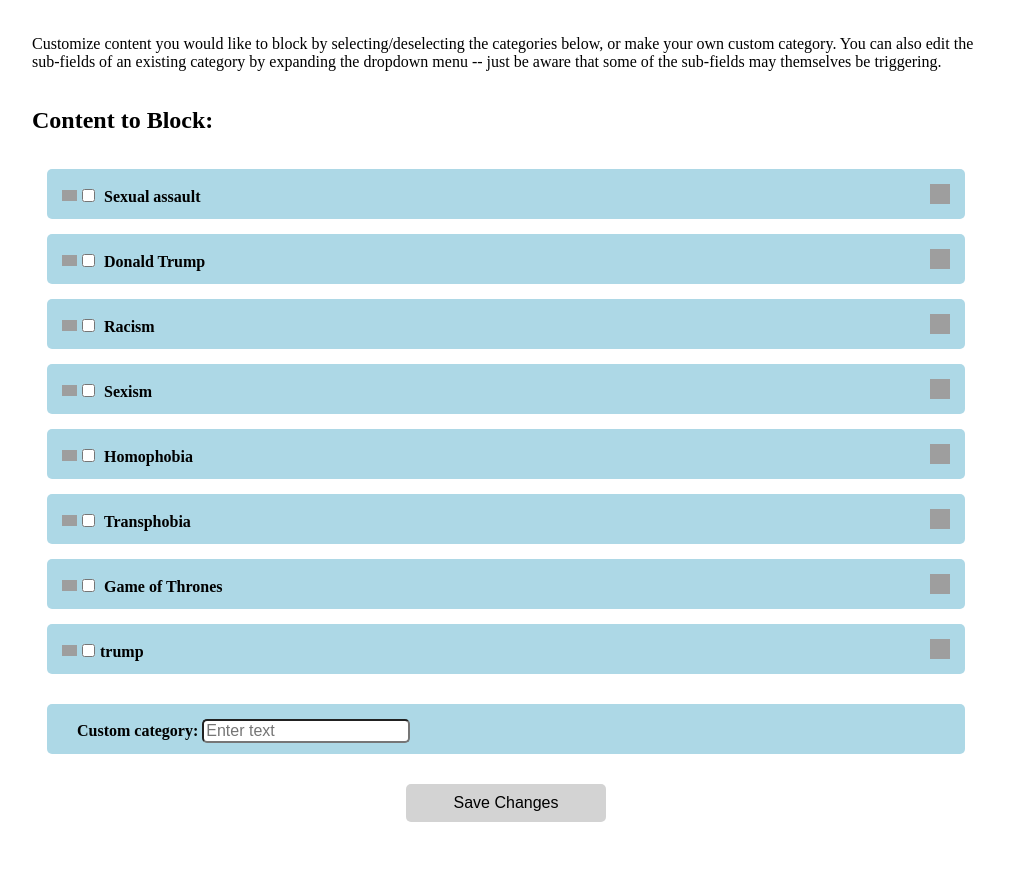
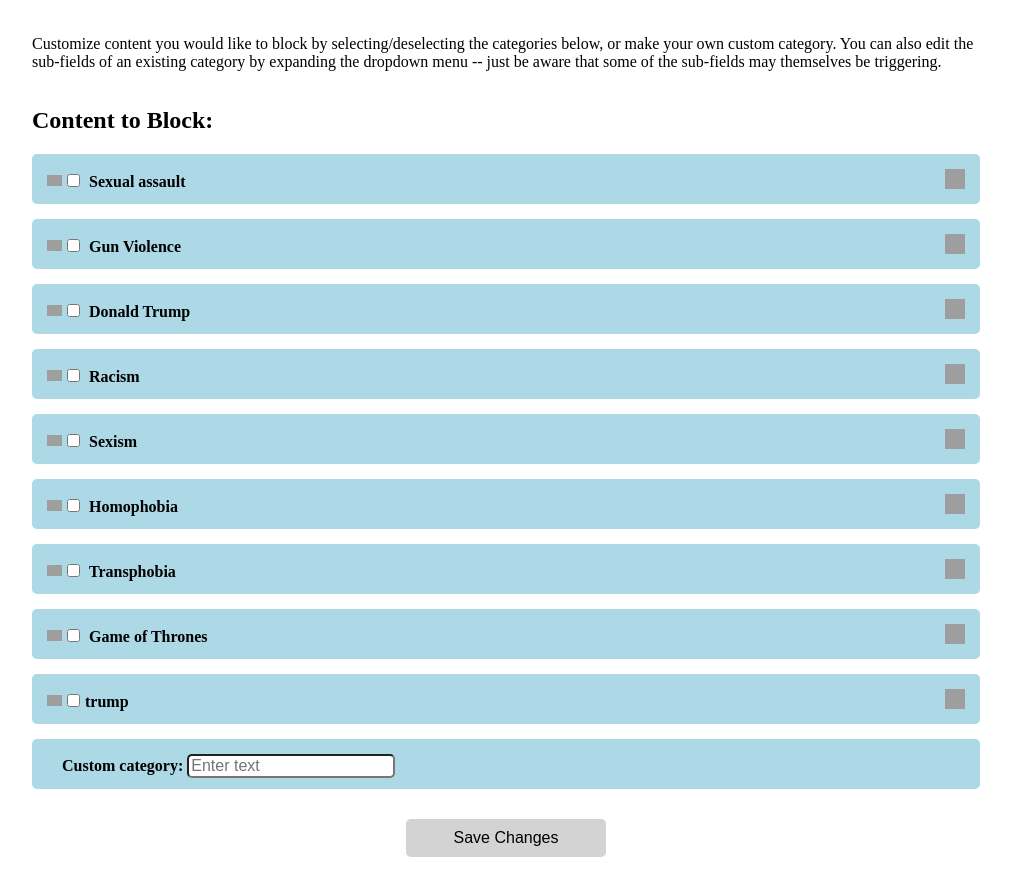
Before and after one commit to ksalehi/SafeScroll, a browser extension: page options.html in a window 1280 px wide. Shown: the part 69-949 px from the top of the page, without its empty margins (134-1145 px from the left). Before the commit the page ends 914 px from the top, so only its background shows below. Drawn offline with Linux system fonts and the light colour scheme; grey boxes are pictures that could not be loaded.

Commit message:
added gun violence category

```diff
--- a/css/style.css
+++ b/css/style.css
@@ -117,7 +117,7 @@ button {
 }
 
  .content-category {
-  margin: 15px;
+  margin: 0 0 15px 0;
   padding: 15px;
   font-size: 16px;
   display: block;
--- a/options.html
+++ b/options.html
@@ -41,6 +41,38 @@
               <input type="text" id='sexual-assault-input'
               placeholder="Enter text"
               class="custom-content sexual-assault"
+              value=""></label>
+            <input type="submit" class="hidden-submit"/>
+          </form>
+        </div>
+
+        <div class="content-category collapsed">
+          <label class="outer-label" id='gun-violence'><input class="category" type="checkbox" value="Gun Violence">
+            <div class="delete-category"></div>
+            <div class="label-text">Gun Violence</div>
+            <div class="dropdown-icon down"></div>
+            <label class="content-item-label">
+              <input class="content-item" type="checkbox" value="shooting">Shooting
+              <div class="delete-content-item"></div>
+            </label>
+            <label class="content-item-label">
+              <input class="content-item" type="checkbox" value="shooter">Shooter
+              <div class="delete-content-item"></div>
+            </label>
+            <label class="content-item-label">
+              <input class="content-item" type="checkbox" value="NRA">NRA
+              <div class="delete-content-item"></div>
+            </label>
+            <label class="content-item-label">
+              <input class="content-item" type="checkbox" value="mass shooting">Mass shooting
+              <div class="delete-content-item"></div>
+            </label>
+          </label>
+          <form id='gun-violence-form' class='gun-violence item-form'>
+            <label class="outer-label">Custom filter:
+              <input type="text" id='gun-violence-input'
+              placeholder="Enter text"
+              class="custom-content gun-violence"
               value=""></label>
             <input type="submit" class="hidden-submit"/>
           </form>
```
